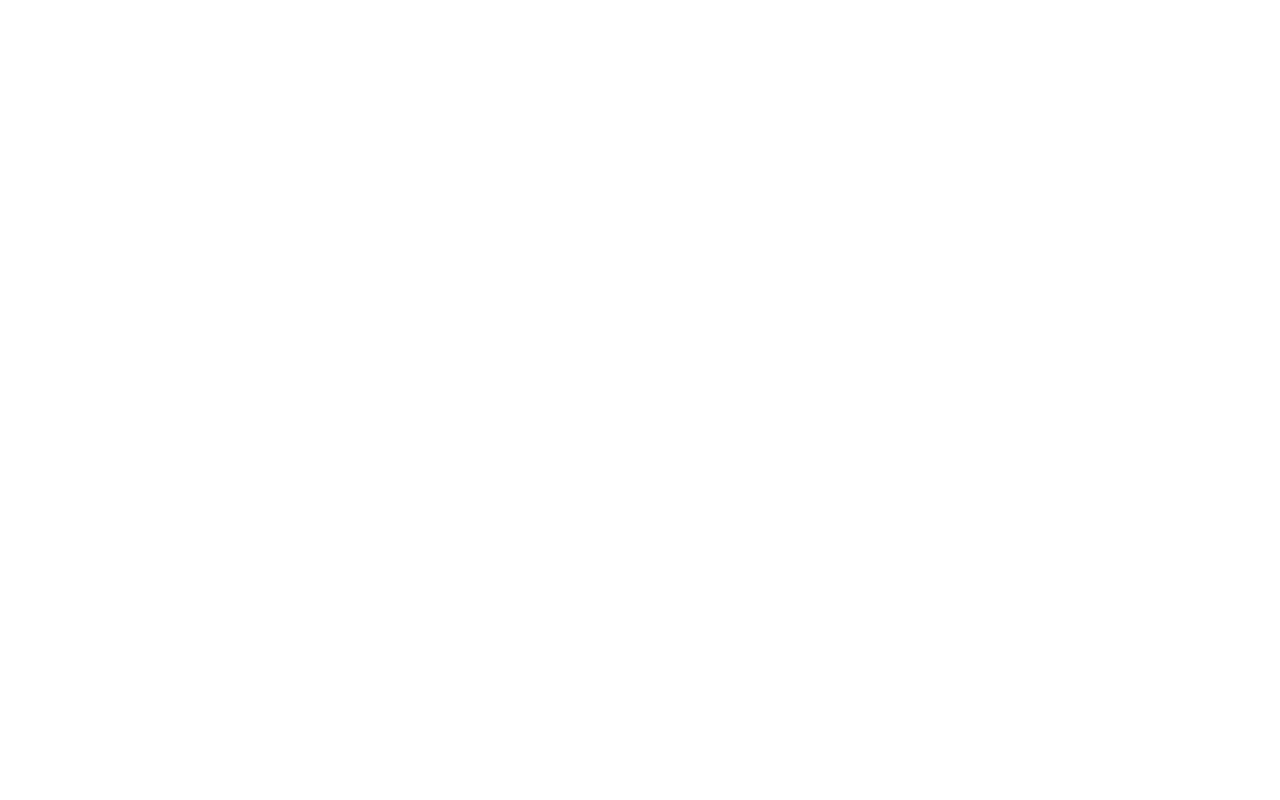
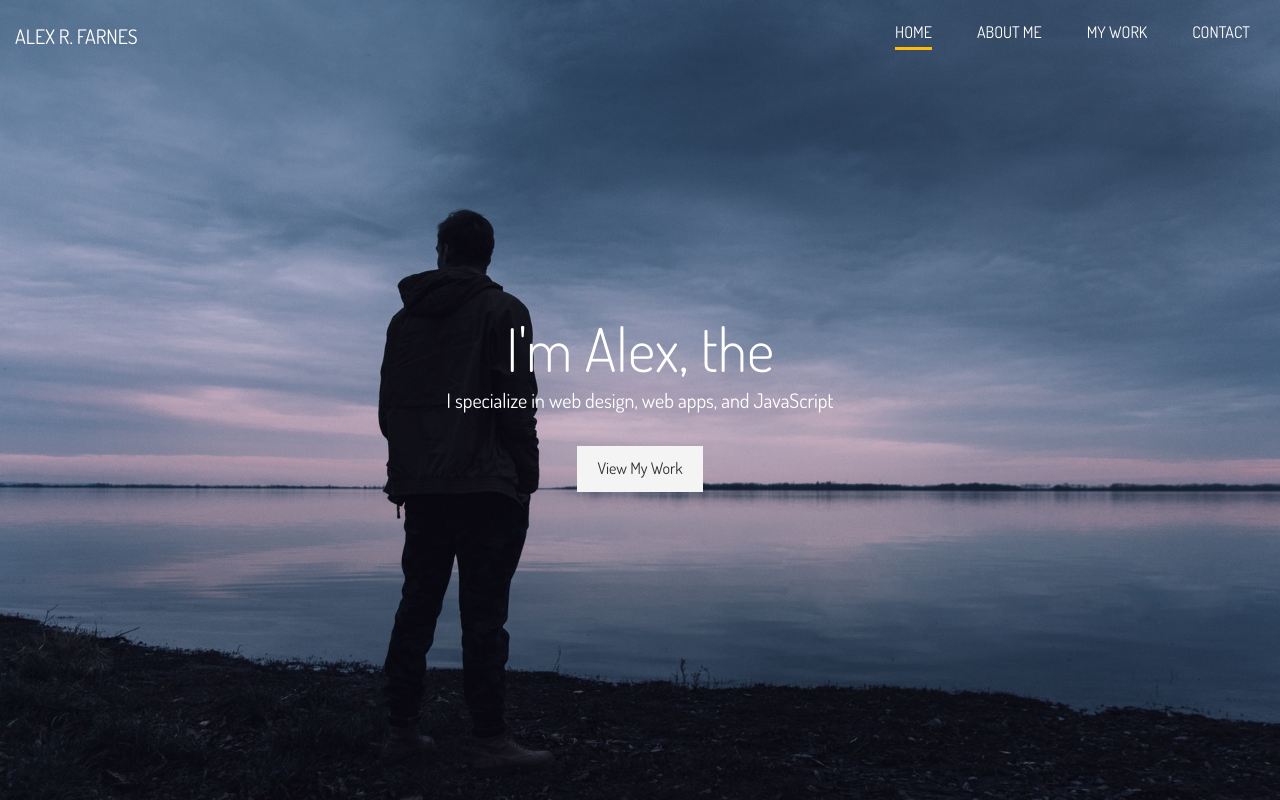
Before and after one commit to AlexRFarnes/portfolio, a website: page dist/index.html in a window 1280 px wide. Drawn offline with Linux system fonts and the light colour scheme.

Commit message:
Finish the header html and css

```diff
--- /dev/null
+++ b/scss/_utilities.scss
@@ -0,0 +1,50 @@
+.container {
+  max-width: $width;
+  padding: 0 1.5rem;
+  margin: auto;
+  overflow: hidden;
+}
+
+// buttons
+%btn-shared {
+  display: inline-block;
+  padding: 1rem 2rem;
+  transition: all 0.3s;
+  border: none;
+  cursor: pointer;
+}
+
+.btn {
+  &--main {
+    @extend %btn-shared;
+    color: #333;
+    background: $main-color;
+  }
+
+  &--light {
+    @extend %btn-shared;
+    color: #333;
+    background: $light-color;
+  }
+
+  &--dark {
+    @extend %btn-shared;
+    color: #f4f4f4;
+    background: $dark-color;
+  }
+}
+
+button[class^="btn-"]:hover,
+a[class^="btn-"]:hover,
+input[class^="btn-"]:hover {
+  background: $main-color;
+}
+
+.lead {
+  font-size: 2rem;
+  margin-bottom: 3rem;
+}
+
+.text-center {
+  text-align: center;
+}
--- a/scss/_variables.scss
+++ b/scss/_variables.scss
@@ -4,4 +4,4 @@ $light-color: #f4f4f4;
 $medium-color: #ccc;
 $dark-color: #333;
 
-$bg-image: url("./img/showcase.jpg");
+$bg-image: url("../img/showcase.jpg");
--- a/scss/main.scss
+++ b/scss/main.scss
@@ -1,4 +1,5 @@
 @import "variables";
+@import "utilities";
 
 //  General Sytles
 *,
@@ -41,3 +42,72 @@ h6 {
 img {
   width: 100%;
 }
+
+// Header
+.header {
+  &-home {
+    background: $bg-image no-repeat center right / cover;
+    height: 100vh;
+    color: #fff;
+
+    &__content {
+      padding-top: 20%;
+      text-align: center;
+    }
+    &__main {
+      font-size: 6rem;
+      line-height: 1.2;
+      font-weight: 300;
+    }
+  }
+  &-inner {
+  }
+}
+
+// Logo
+.logo {
+  color: #fff;
+  text-transform: uppercase;
+  // height: 7rem;
+  // width: 10rem;
+  padding: 1rem 0rem;
+  font-size: 2rem;
+}
+
+// Nav
+.main-nav {
+  display: flex;
+  justify-content: space-between;
+  padding-top: 1rem;
+
+  &__list {
+    display: flex;
+  }
+
+  &__item {
+    padding: 1rem 1.5rem;
+  }
+
+  &__item:not(:last-child) {
+    margin-right: 1.5rem;
+  }
+
+  &__link:link,
+  &__link:visited {
+    text-decoration: none;
+    color: #fff;
+    text-transform: uppercase;
+    border-bottom: 3px solid transparent;
+    padding-bottom: 0.5rem;
+    transition: border-color 0.3s;
+
+    &:hover,
+    &:active {
+      border-color: $medium-color;
+    }
+
+    &.current {
+      border-color: $main-color;
+    }
+  }
+}
```
Also changed, not shown: dist/css/main.css, dist/index.html.
